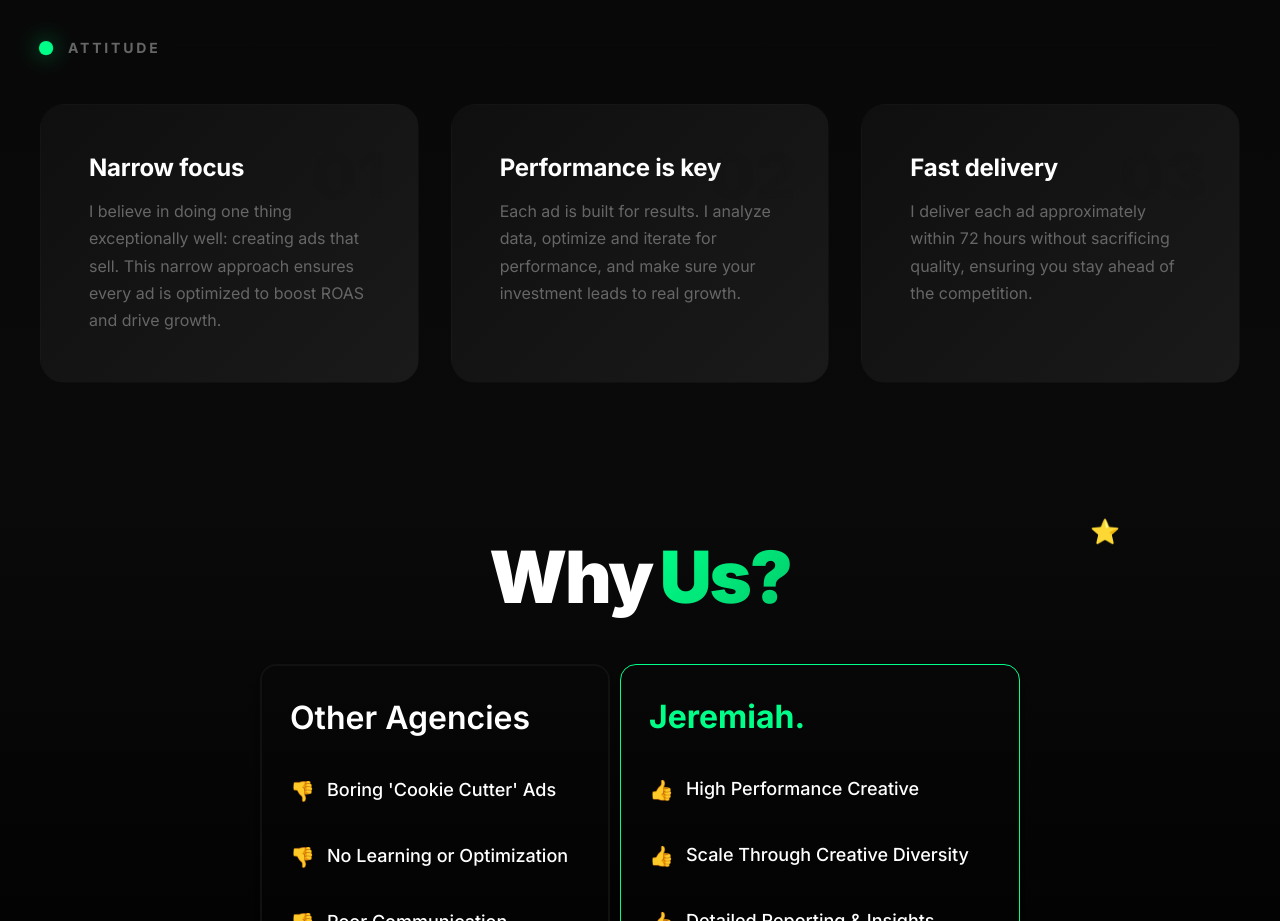
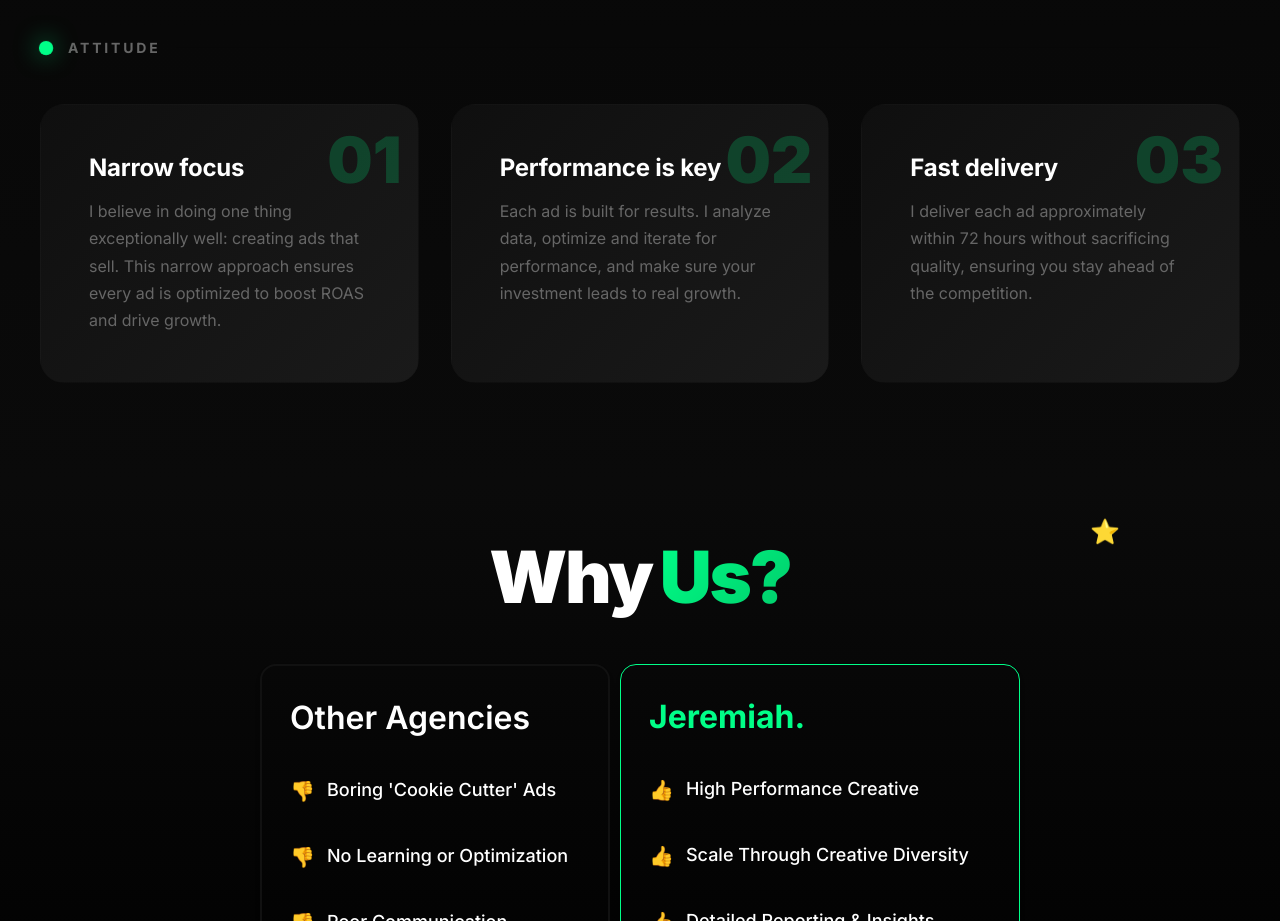
Before and after one commit to Mo-Ibra/jeremiah-portfolio, a Next.js app: page / in a window 1280 px wide. Shown: the part 8980-9901 px from the top of the page. Built offline with nearby package versions, Linux system fonts and the light colour scheme.

Commit message:
Fix Attitude number

```diff
--- a/styles/principles.css
+++ b/styles/principles.css
@@ -145,12 +145,13 @@
 
 .card-number {
   position: absolute;
-  top: 2rem;
-  right: 2rem;
+  top: 1rem;
+  right: 1rem;
   font-size: clamp(3rem, 6vw, 4rem);
   font-weight: 900;
   color: rgba(0, 0, 0, 0.03);
   transition: all 0.3s ease;
+  color: rgba(0, 255, 136, 0.2);
 }
 
 @media (hover: hover) {
```
Also changed, not shown: app/globals.css (line endings or trailing spaces).
